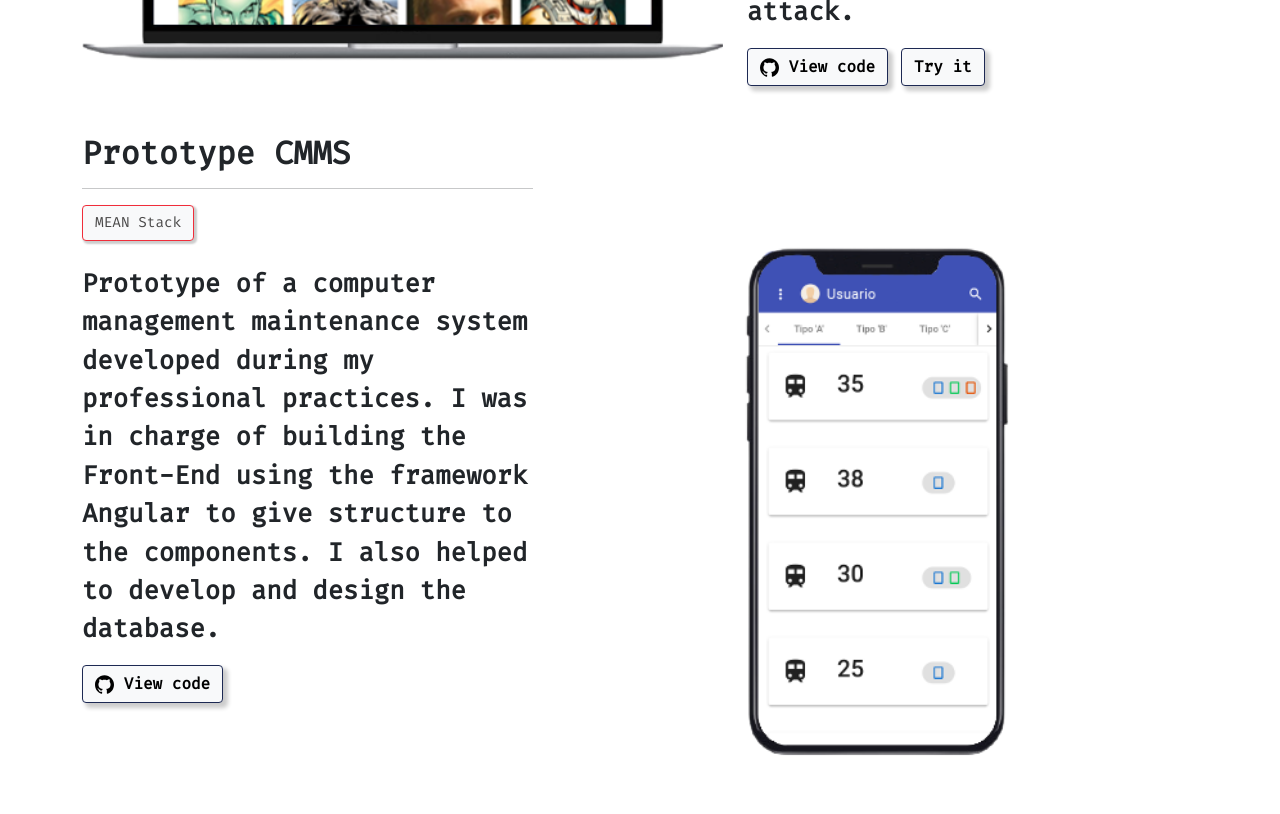
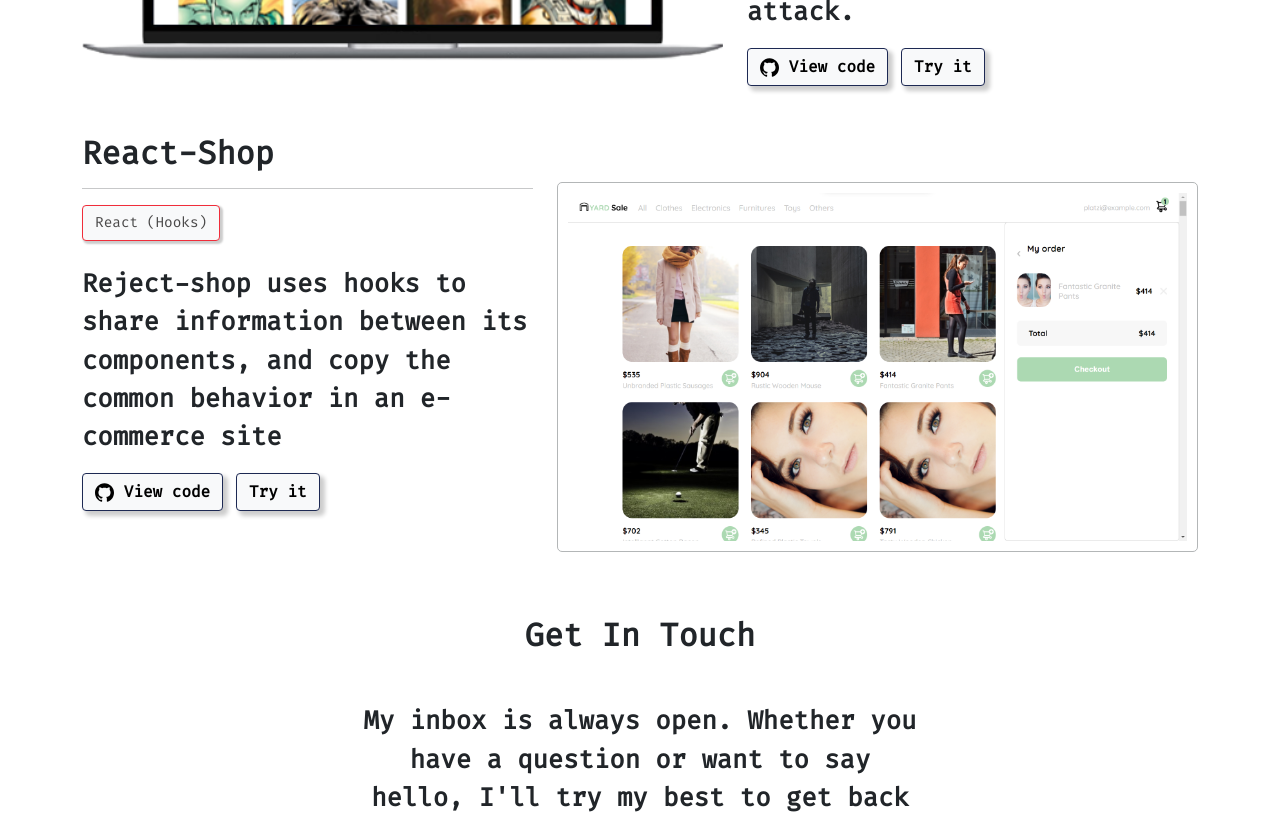
Before and after one commit to Vicktorbs/AngularPortfolio, an Angular app: page / in a window 1280 px wide. Shown: the part 2060-2874 px from the top of the page. Built offline with nearby package versions, Linux system fonts and the light colour scheme.

Commit message:
New projects added

```diff
--- a/src/app/components/projects/projects.component.css
+++ b/src/app/components/projects/projects.component.css
@@ -19,3 +19,9 @@
 .mr-to-right {
     margin-right: .8rem;
 }
+
+.screen-contianer {
+    border: 1px solid #B3B6B7;
+    border-radius: 5px;
+    padding: 10px;
+}
--- a/src/app/components/projects/projects.component.html
+++ b/src/app/components/projects/projects.component.html
@@ -78,33 +78,38 @@
     <!-- Project 3 -->
     <div class="row mt-5">
         <div class="col-lg-7 order-md-2">
-            <img src="/assets/img/Prototipo-CMMS.png" alt="Prototipo-CMMS" class="w-100 mt-5">
+            <img src="/assets/img/react-shop.png" alt="React-Shop" class="w-100 mt-5 screen-contianer">
         </div>
         <div class="col-lg-5 order-md-1">
             <h6 class="font-headers mb-2">
-                Prototype CMMS
+                React-Shop
             </h6>
             <hr>
             <div class="mb-4">
                 <button href="" class="btn btn-light technology-btn">
-                    MEAN Stack
+                    React (Hooks)
                 </button>
             </div>
             <p class="font-content">
-                Prototype of a computer management maintenance system developed during my professional practices.
-                I was in charge of building the Front-End using the framework Angular to give structure to the components. I also helped to develop and design the database.
+                Reject-shop uses hooks to share information between its components, and copy the common behavior in an e-commerce site
             </p>
-            <a href="https://github.com/Vicktorbs"
-                class="btn btn-light links-btn"
+            <a href="https://github.com/Vicktorbs/react-shop"
+                class="btn btn-light links-btn mr-to-right"
                 target="_blank"
                 rel="noopener noreferrer">
                 <img src="/assets/icons/github.svg" alt="GitHub link" class="img-link">
                 View code
             </a>
+            <a href="https://vicktorbs.github.io/react-shop/"
+                class="btn btn-light links-btn"
+                target="_blank"
+                rel="noopener noreferrer">
+                Try it
+            </a>
         </div>
     </div>
     <!-- Project 4 -->
-    <div class="row mt-5">
+    <!-- <div class="row mt-5">
         <div class="col-lg-7">
             <img src="/assets/img/Ludus-App.png" alt="Ludus" class="w-100 mt-5">
         </div>
@@ -130,5 +135,5 @@
                 View code
             </a>
         </div>
-    </div>
+    </div> -->
 </div>
```
Also changed, not shown: src/assets/img/react-shop.png (added).
